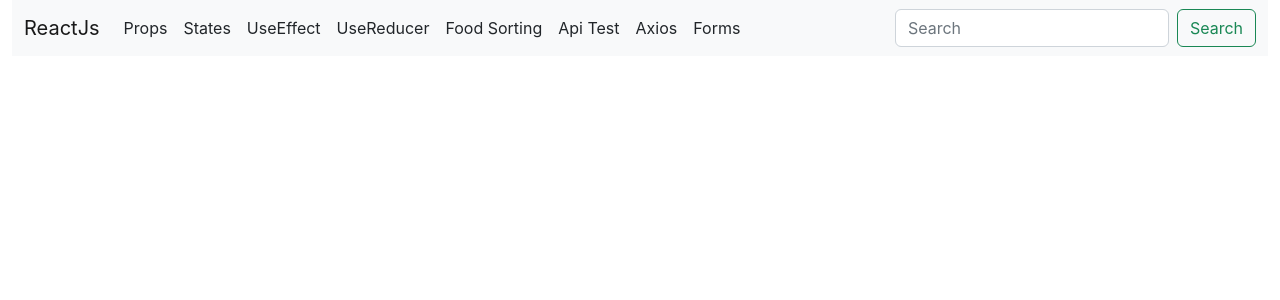
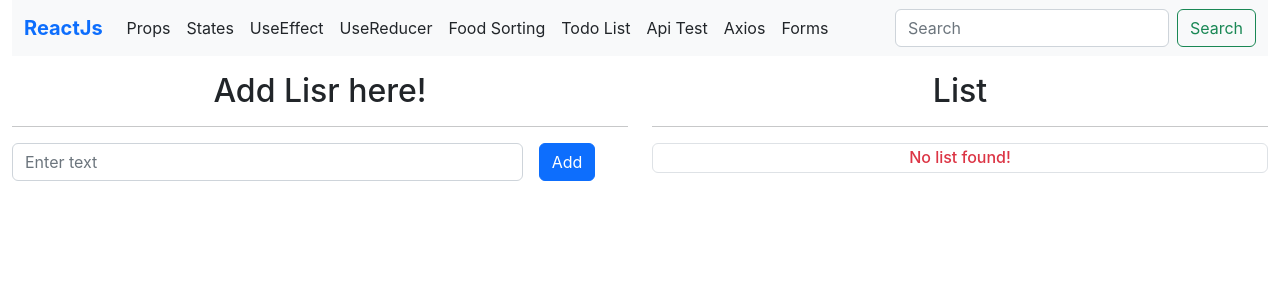
Before and after one commit to Vishalvariya999/basic-react, a React (Create React App) app: page /todolist-test in a window 1280 px wide. Shown: the top 300 px of the page. Built offline with nearby package versions, Linux system fonts and the light colour scheme.

Commit message:
Implement Crud and todoList demo

```diff
--- /dev/null
+++ b/src/features/components/TodoList.jsx
@@ -0,0 +1,120 @@
+import React, { useEffect, useState } from 'react'
+
+const TodoList = () => {
+    const getData = () => {
+        const lists = localStorage.getItem('todoLists');
+        if (lists) {
+            return JSON.parse(lists);
+        }
+        else {
+            return [];
+        }
+    }
+
+    const [todoValue, setTodoValue] = useState("");
+    const [todoItems, setTodoItem] = useState(getData());
+    const [editTodoItem, setEditItem] = useState("");
+    const [toogleBtn, setToogleBtn] = useState(false);
+
+    const addItem = () => {
+        if (!todoValue) {
+            console.log('Please fill text');
+        }
+        else if (todoValue && toogleBtn) {
+            setTodoItem(
+                todoItems.map((d) => {
+                    if (d.id === editTodoItem) {
+                        return {
+                            ...d,
+                            name: todoValue
+                        }
+                    }
+                    return d;
+                })
+            )
+            setTodoValue("");
+            setEditItem(null);
+            setToogleBtn(false);
+        }
+        else {
+            const todoModiData = {
+                id: new Date().getTime().toString(),
+                name: todoValue
+            }
+            setTodoItem([...todoItems, todoModiData]);
+            setTodoValue("")
+        }
+    }
+
+    const deleteItem = (id) => {
+        const updatedTodoList = todoItems.filter((d) => {
+            return d.id !== id;
+        })
+        setTodoItem(updatedTodoList);
+    }
+
+    const removeAll = () => {
+        setTodoItem([]);
+
+    }
+
+    const editItem = (id) => {
+        const findEditItem = todoItems.find((e) => {
+            return e.id === id;
+        })
+        setTodoValue(findEditItem.name);
+        setEditItem(id);
+        setToogleBtn(true);
+    }
+
+    useEffect(() => {
+        localStorage.setItem('todoLists', JSON.stringify(todoItems))
+    }, [todoItems])
+
+    return (
+        <>
+            <div className="row mt-3">
+                <div className="col-lg-6">
+                    <h2 className='h2 text-center'>Add Lisr here!</h2><hr />
+                    <div className='row g-3'>
+                        <div className="col-lg-10">
+                            <input type="text" placeholder='Enter text' name="todo" value={todoValue} onChange={(e) => setTodoValue(e.target.value)} className='form-control' id="" />
+                        </div>
+                        <div className="col-lg-2">
+                            {
+                                toogleBtn ? <button className='btn btn-warning' onClick={addItem}>Update</button> : <button className='btn btn-primary' onClick={addItem}>Add</button>
+                            }
+                        </div>
+                    </div>
+                </div>
+                <div className="col-lg-6">
+                    <h2 className="h2 text-center">List</h2><hr />
+                    {
+                        todoItems.length ?
+                            <button className='btn btn-secondary mb-2' onClick={removeAll}>Remove All</button> : ''
+                    }
+                    <ul className="list-group">
+                        {
+                            todoItems.length ? todoItems.map((data) => {
+                                return (
+                                    <div className="row" key={data?.id}>
+                                        <div className="col-lg-8">
+                                            <li className="list-group-item list-group-item-success mb-2">{data?.name}</li>
+                                        </div>
+                                        <div className="col-lg-4">
+                                            <button className='btn btn-primary mx-1' onClick={() => editItem(data?.id)}>Edit</button>
+                                            <button className='btn btn-danger' onClick={() => deleteItem(data?.id)}>Delete</button>
+                                        </div>
+                                    </div>
+                                )
+                            }) :
+                                <h6 className='h6 text-center border p-1 rounded text-danger'>No list found!</h6>
+                        }
+                    </ul>
+                </div>
+            </div>
+        </>
+    )
+}
+
+export default TodoList
--- a/src/shared/components/Dashboard.jsx
+++ b/src/shared/components/Dashboard.jsx
@@ -9,6 +9,7 @@ import FoodList from '../../features/components/FoodList'
 import UseStateEx from '../../features/components/UseStateEx'
 import UseEffectEx from '../../features/components/UseEffectEx'
 import UseRedu from '../../features/components/UseRedu'
+import TodoList from '../../features/components/TodoList'
 
 const Dashboard = () => {
     return (
@@ -23,6 +24,7 @@ const Dashboard = () => {
                 <Route path='/usestate-test' element={<UseStateEx />} />
                 <Route path='/useEffect-test' element={<UseEffectEx />} />
                 <Route path='/reducer-test' element={<UseRedu />} />
+                <Route path='/todolist-test' element={<TodoList />} />
             </Routes>
         </>
     )
--- a/src/shared/components/Header.jsx
+++ b/src/shared/components/Header.jsx
@@ -24,6 +24,10 @@ const Header = () => {
             lable: 'Food Sorting'
         },
         {
+            path: 'todolist-test',
+            lable: 'Todo List'
+        },
+        {
             path: 'api-test',
             lable: 'Api Test'
         },
@@ -40,7 +44,7 @@ const Header = () => {
         <>
             <nav className="navbar navbar-expand-lg bg-light">
                 <div className="container-fluid">
-                    <NavLink className="navbar-brand" to="/">ReactJs</NavLink>
+                    <NavLink className="navbar-brand text-primary fw-bold" to="/">ReactJs</NavLink>
                     <button className="navbar-toggler" type="button" data-bs-toggle="collapse" data-bs-target="#navbarSupportedContent" aria-controls="navbarSupportedContent" aria-expanded="false" aria-label="Toggle navigation">
                         <span className="navbar-toggler-icon"></span>
                     </button>
```
Also changed, not shown: 1 other file (tests, documents, lock files or other folders).
